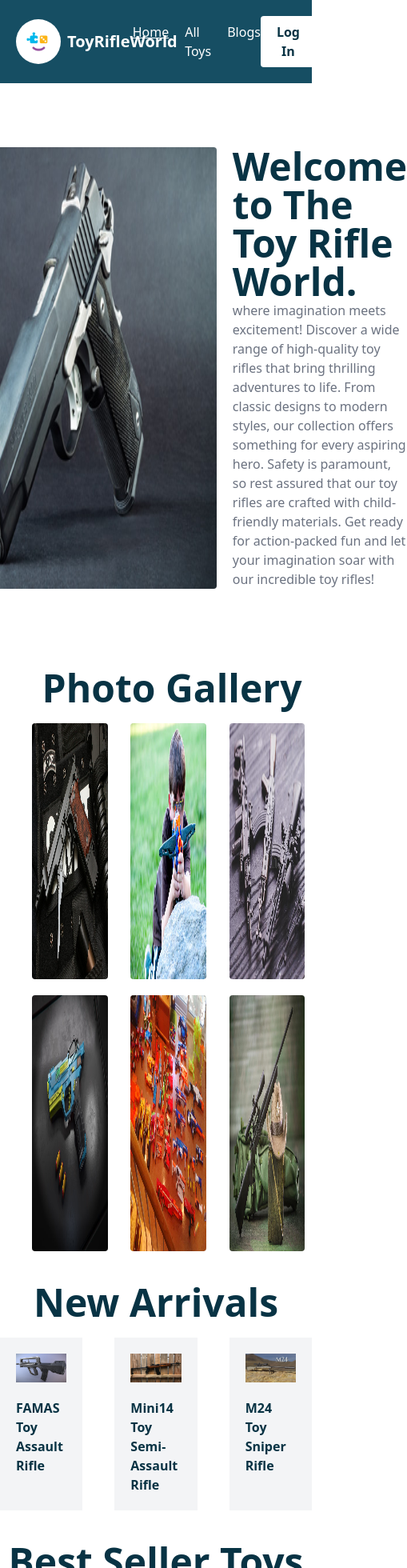
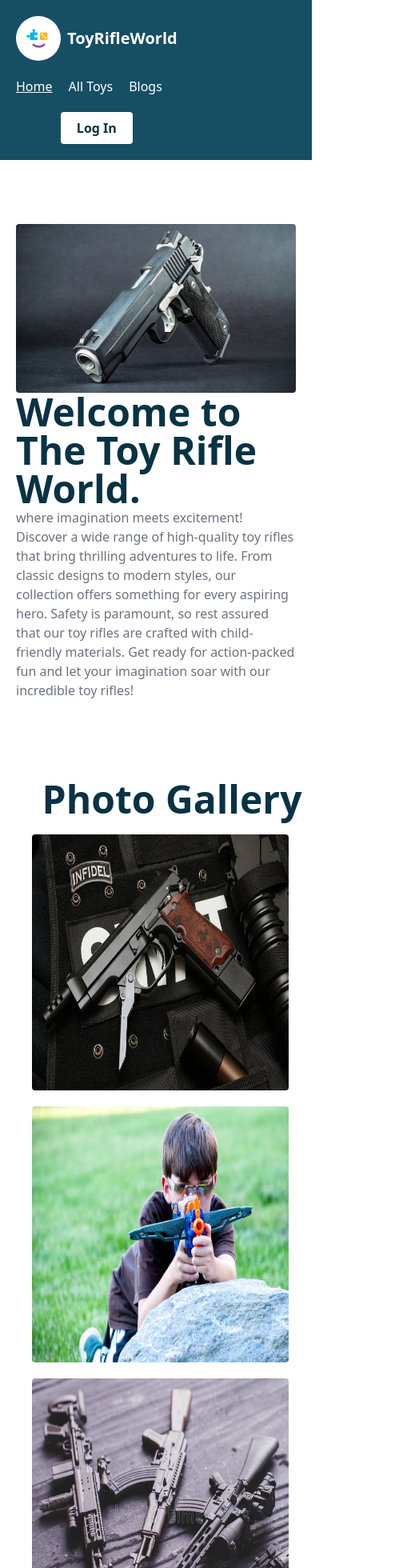
Before and after one commit to Aniqa4/toy-rifle-world, a React (Vite) app: page / in a window 390 px wide. Shown: the top 1960 px of the page at 80% size, 509 px wide, since content can reach past the window. Built offline with nearby package versions, Linux system fonts and the light colour scheme; no server answers.

Commit message:
responsive for mobile

```diff
--- a/index.html
+++ b/index.html
@@ -14,7 +14,7 @@
   <script type="module" src="/src/main.jsx"></script>
   <script src="https://unpkg.com/aos@next/dist/aos.js"></script>
   <script>
-    AOS.init();
+    AOS.init({disable: 'mobile'});
   </script>
 </body>
 
--- a/src/Components/Home/Banner.jsx
+++ b/src/Components/Home/Banner.jsx
@@ -2,7 +2,7 @@ import React from 'react'
 
 function Banner() {
     return (
-        <div className='flex justify-center gap-5 my-20'>
+        <div className='md:flex justify-center gap-5 my-20 mx-5'>
             <img src="banner.jpg" className=' rounded' />
             <div >
                 <h1 className='text-5xl font-semibold'>Welcome to The Toy Rifle World.</h1>
--- a/src/Components/Home/BestSellerToys.jsx
+++ b/src/Components/Home/BestSellerToys.jsx
@@ -2,9 +2,9 @@ import React from 'react'
 
 function BestSellerToys() {
     return (
-        <div className='my-10'>
+        <div className='my-10 mx-5'>
             <h1 className=' text-center text-5xl mb-5 font-semibold'>Best Seller Toys</h1>
-            <div className='grid grid-cols-3 gap-10 rounded'>
+            <div className='md:grid grid-cols-3 gap-10 rounded'>
                 <div className='bg-gray-100 p-5'>
                     <img src="m416.jpg" className='w-11/12'/>
                     <h1 className=' font-semibold pt-5'>M416 Toy Assault Rifle</h1>
--- a/src/Components/Home/Gallery.jsx
+++ b/src/Components/Home/Gallery.jsx
@@ -4,7 +4,7 @@ function Gallery() {
   return (
     <div className=' ps-10 pb-10 pt-5 text-center' >
         <h1 className=' text-5xl mb-5 font-semibold'>Photo Gallery</h1>
-        <div className='grid grid-cols-3 gap-5'>
+        <div className='grid md:grid-cols-3 gap-5'>
             <img src="g-1.jpg" className='w-11/12 h-80 rounded' />
             <img src="g-2.jpg" className='w-11/12 h-80 rounded'/>
             <img src="g-3.jpg" className='w-11/12 h-80 rounded'/>
--- a/src/Components/Home/NewArivals.jsx
+++ b/src/Components/Home/NewArivals.jsx
@@ -2,9 +2,9 @@ import React from 'react'
 
 function NewArivals() {
     return (
-        <div>
+        <div className='mx-5'>
             <h1 className=' text-center text-5xl mb-5 font-semibold'>New Arrivals</h1>
-            <div className='grid grid-cols-3 gap-10 rounded'>
+            <div className='md:grid grid-cols-3 gap-10 rounded'>
                 <div className='bg-gray-100 p-5'>
                     <img src="famas.jpeg" />
                     <h1 className=' font-semibold pt-5'>FAMAS Toy Assault Rifle</h1>
--- a/src/Components/Home/ShopByCategory.jsx
+++ b/src/Components/Home/ShopByCategory.jsx
@@ -48,7 +48,7 @@ function ShopByCategory() {
 
     //console.log(ar);
     return (
-        <div data-aos="fade-left">
+        <div data-aos="fade-left" className='mx-5'>
             <h1 className=' text-center text-5xl font-semibold pb-5'>Shop by Category</h1>
             <Tabs>
                 <TabList>
@@ -62,7 +62,7 @@ function ShopByCategory() {
                 <TabPanel>
                     <div className='mb-10'>
                         <h1 className=' text-center text-2xl font-semibold'>Assault Rifles(AR)</h1>
-                        <div className='flex gap-20 justify-center mt-5 '>
+                        <div className='md:flex gap-20 justify-center mt-5 '>
                             {
                                 ar.map(x => <div key={x._id} className='border p-20 bg-cyan-900 text-white rounded'>
                                     <img src={x.picture} alt="m416" className='w-96 rounded' />
@@ -78,7 +78,7 @@ function ShopByCategory() {
                 <TabPanel>
                     <div className='mb-10'>
                         <h1 className=' text-center text-2xl font-semibold'>Sniper Rifles(SR)</h1>
-                        <div className='flex gap-20 justify-center mt-5 '>
+                        <div className='md:flex gap-20 justify-center mt-5 '>
                             {
                                 sr.map(x => <div key={x._id} className='border p-20 bg-cyan-900 text-white rounded'>
                                     <img src={x.picture} alt="m416" className='w-96 rounded' />
@@ -94,7 +94,7 @@ function ShopByCategory() {
                 <TabPanel>
                     <div className='mb-10'>
                         <h1 className=' text-center text-2xl font-semibold'>Submachine Gun(SMG)</h1>
-                        <div className='flex gap-20 justify-center mt-5 '>
+                        <div className='md:flex gap-20 justify-center mt-5 '>
                             {
                                 smg.map(x => <div key={x._id} className='border p-20 bg-cyan-900 text-white rounded'>
                                     <img src={x.picture} alt="m416" className='w-96 rounded' />
--- a/src/Components/Navbar.jsx
+++ b/src/Components/Navbar.jsx
@@ -11,12 +11,12 @@ function Navbar() {
     logOut()
     .then()
     .catch(error=>{
-      //console.log(error);
+      console.log(error);
     })
   }
   return (
-    <div className='flex justify-between items-center bg-cyan-900 text-white py-5 px-5'>
-      <div className='flex gap-2 items-center'>
+    <div className='md:flex grid gap-5 justify-between items-center bg-cyan-900 text-white py-5 px-5'>
+      <div className='flex gap-2 justify-center items-center'>
         <img src="/toylogo.png" className=' w-14 rounded-full' />
         <h1 className='text-xl font-bold'>ToyRifleWorld</h1>
       </div>
@@ -31,7 +31,7 @@ function Navbar() {
         }
         <ActiveLink to='/blogs'>Blogs</ActiveLink>
       </div>
-      <div className='flex'>
+      <div className='flex justify-center'>
         {
           user && <img src={user.photoURL} className=' me-2 rounded-full' style={{ width: "46px",height:"46px" }} title={user.displayName} />
         }
```
